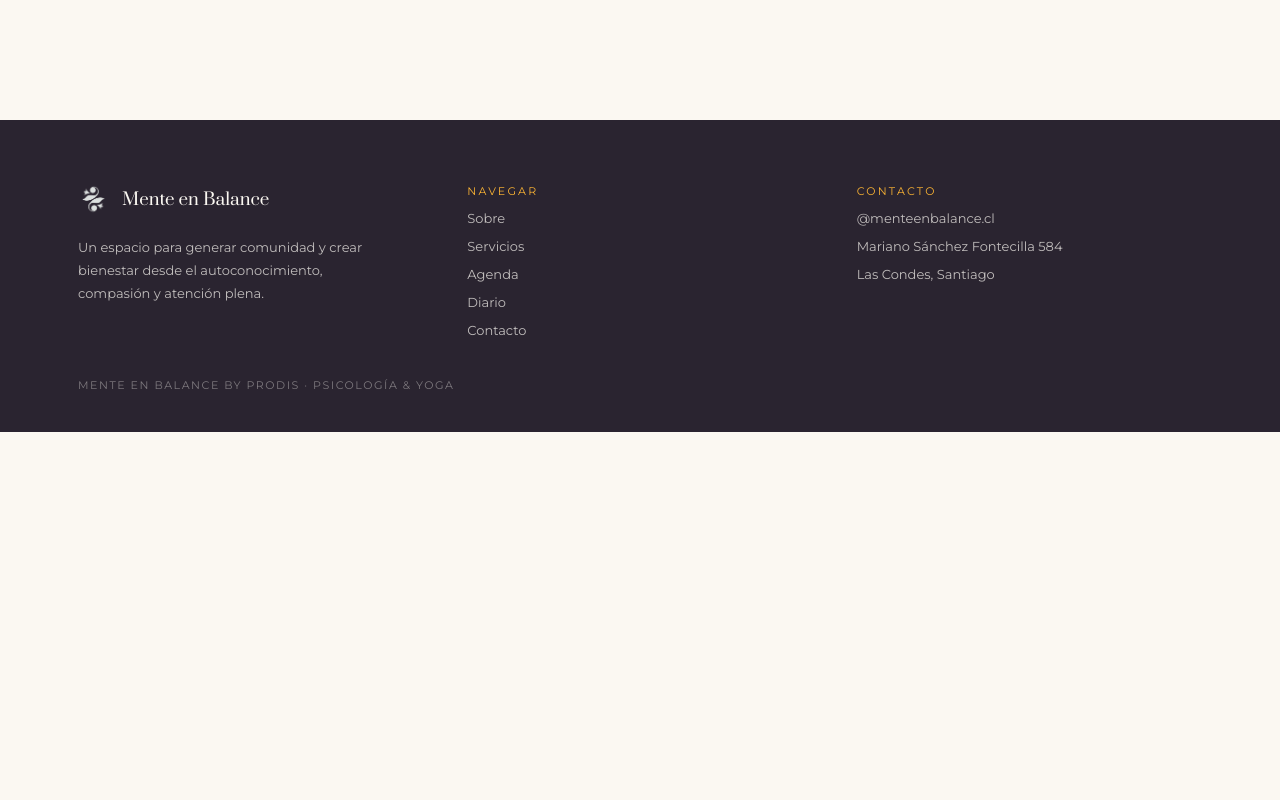
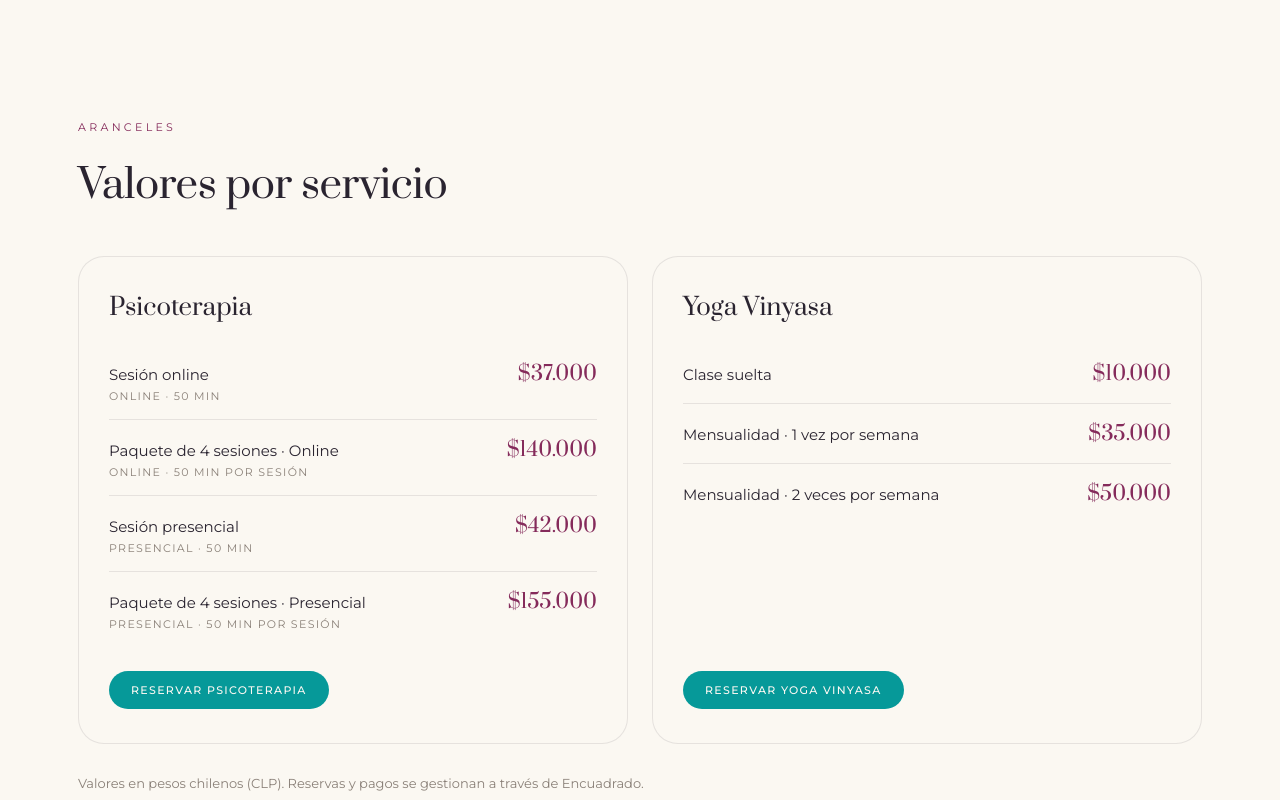
Before and after one commit to Menteenbalance/Pagina_web_menteenbalance, a React (Vite) app: page /servicios in a window 1280 px wide. Shown: the part 1240-2040 px from the top of the page. Before the commit the page ends 1672 px from the top, so only its background shows below. Built offline with nearby package versions, Linux system fonts and the light colour scheme.

Commit message:
feat: added real prices for services and upload images of yoga

```diff
--- a/src/data.ts
+++ b/src/data.ts
@@ -5,7 +5,14 @@
 //  el diseño ni la lógica.
 // ─────────────────────────────────────────────────────────────
 
-import type { NavItem, Servicio, Evento, Post, Principio } from "./types";
+import type {
+  NavItem,
+  Servicio,
+  Evento,
+  Post,
+  Principio,
+  GrupoTarifas,
+} from "./types";
 
 /** Menú de navegación (header y footer). */
 export const nav: NavItem[] = [
@@ -140,6 +147,59 @@ export const postsTodos: Post[] = [
   ...posts.map((p) => ({ ...p, titulo: `${p.titulo} (2)` })),
 ];
 
+/**
+ * Aranceles, separados por Psicoterapia y Yoga Vinyasa.
+ * Precios en pesos chilenos (CLP). Edita aquí si cambian los valores.
+ */
+export const aranceles: GrupoTarifas[] = [
+  {
+    categoria: "Psicoterapia",
+    items: [
+      {
+        nombre: "Sesión online",
+        modalidad: "Online",
+        duracion: "50 min",
+        precio: "$37.000",
+      },
+      {
+        nombre: "Paquete de 4 sesiones · Online",
+        modalidad: "Online",
+        duracion: "50 min por sesión",
+        precio: "$140.000",
+      },
+      {
+        nombre: "Sesión presencial",
+        modalidad: "Presencial",
+        duracion: "50 min",
+        precio: "$42.000",
+      },
+      {
+        nombre: "Paquete de 4 sesiones · Presencial",
+        modalidad: "Presencial",
+        duracion: "50 min por sesión",
+        precio: "$155.000",
+      },
+    ],
+  },
+  {
+    categoria: "Yoga Vinyasa",
+    items: [
+      {
+        nombre: "Clase suelta",
+        precio: "$10.000",
+      },
+      {
+        nombre: "Mensualidad · 1 vez por semana",
+        precio: "$35.000",
+      },
+      {
+        nombre: "Mensualidad · 2 veces por semana",
+        precio: "$50.000",
+      },
+    ],
+  },
+];
+
 /** Principios que se muestran en la página Sobre. */
 export const principios: Principio[] = [
   {
--- a/src/index.css
+++ b/src/index.css
@@ -800,6 +800,76 @@ main {
   color: var(--faint);
 }
 
+/* Aranceles (página Servicios) */
+.precios-grid {
+  display: grid;
+  grid-template-columns: repeat(auto-fit, minmax(320px, 1fr));
+  gap: 24px;
+}
+.precio-group {
+  border: 1px solid var(--line);
+  border-radius: 26px;
+  padding: 34px 30px;
+  display: flex;
+  flex-direction: column;
+  background: var(--cream);
+}
+.precio-group__title {
+  font-family: var(--serif);
+  font-size: 24px;
+  font-weight: 400;
+  margin: 0 0 20px;
+}
+.precio-list {
+  list-style: none;
+  margin: 0 0 24px;
+  padding: 0;
+  display: flex;
+  flex-direction: column;
+}
+.precio-item {
+  display: flex;
+  align-items: baseline;
+  justify-content: space-between;
+  gap: 20px;
+  padding: 16px 0;
+  border-top: 1px solid var(--line);
+}
+.precio-item:first-child {
+  border-top: none;
+}
+.precio-item__info {
+  display: flex;
+  flex-direction: column;
+  gap: 5px;
+}
+.precio-item__name {
+  font-size: 15px;
+  color: var(--ink);
+}
+.precio-item__meta {
+  font-size: 11px;
+  letter-spacing: 0.12em;
+  text-transform: uppercase;
+  color: var(--faint);
+}
+.precio-item__price {
+  font-family: var(--serif);
+  font-size: 20px;
+  color: var(--plum);
+  white-space: nowrap;
+}
+.precio-group__cta {
+  align-self: flex-start;
+  margin-top: auto;
+}
+.precios-note {
+  font-size: 13px;
+  line-height: 1.7;
+  color: var(--faint);
+  margin: 28px 0 0;
+}
+
 /* Agenda (página) */
 .filtros {
   display: flex;
--- a/src/pages/Servicios.tsx
+++ b/src/pages/Servicios.tsx
@@ -1,6 +1,6 @@
-import { servicios, reservaUrl } from "../data";
+import { servicios, aranceles, reservaUrl } from "../data";
 
-// Página "Servicios": lista extendida con la descripción larga de cada uno.
+// Página "Servicios": lista extendida de cada servicio + aranceles.
 export default function Servicios() {
   return (
     <div className="page">
@@ -36,6 +36,57 @@ export default function Servicios() {
           </div>
         ))}
       </div>
+
+      {/* Aranceles: dos bloques separados (Psicoterapia y Yoga Vinyasa) */}
+      <section className="precios">
+        <p
+          className="eyebrow eyebrow--plum"
+          style={{ marginBottom: 24, marginTop: 96 }}
+        >
+          Aranceles
+        </p>
+        <h2 className="section-title" style={{ marginBottom: 44 }}>
+          Valores por servicio
+        </h2>
+
+        <div className="precios-grid">
+          {aranceles.map((grupo) => (
+            <div className="precio-group" key={grupo.categoria}>
+              <h3 className="precio-group__title">{grupo.categoria}</h3>
+              <ul className="precio-list">
+                {grupo.items.map((item) => (
+                  <li className="precio-item" key={item.nombre}>
+                    <div className="precio-item__info">
+                      <span className="precio-item__name">{item.nombre}</span>
+                      {(item.modalidad || item.duracion) && (
+                        <span className="precio-item__meta">
+                          {[item.modalidad, item.duracion]
+                            .filter(Boolean)
+                            .join(" · ")}
+                        </span>
+                      )}
+                    </div>
+                    <span className="precio-item__price">{item.precio}</span>
+                  </li>
+                ))}
+              </ul>
+              <a
+                href={reservaUrl}
+                target="_blank"
+                rel="noopener noreferrer"
+                className="btn btn--teal btn--sm precio-group__cta"
+              >
+                Reservar {grupo.categoria}
+              </a>
+            </div>
+          ))}
+        </div>
+
+        <p className="precios-note">
+          Valores en pesos chilenos (CLP). Reservas y pagos se gestionan a través
+          de Encuadrado.
+        </p>
+      </section>
     </div>
   );
 }
```
Also changed, not shown: src/types.ts (+18 -0 lines), 9 other files (tests, documents, lock files or other folders).
